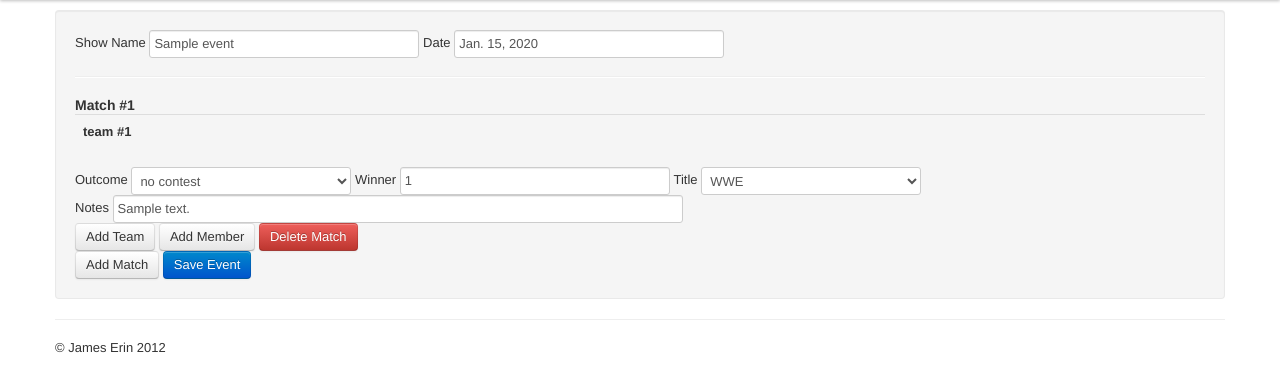
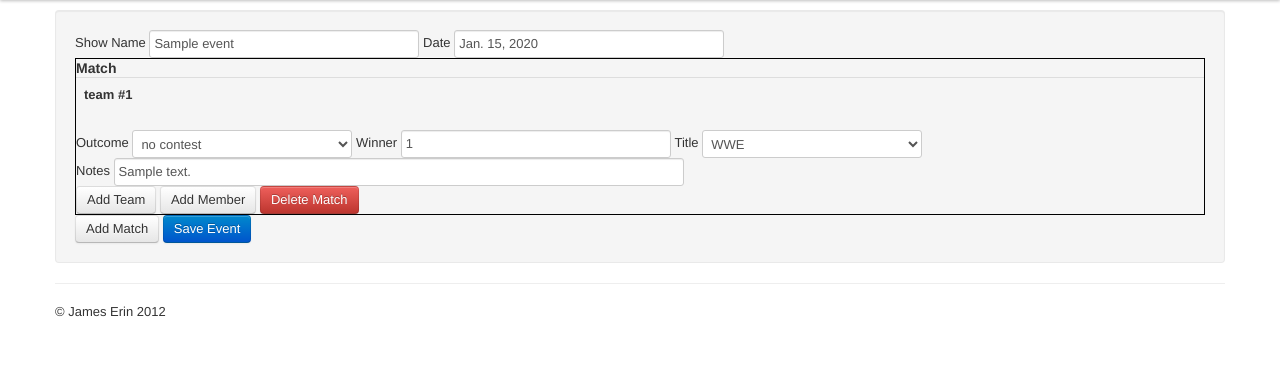
Before and after one commit to jamesturk/fowl, a Django app: page /edit_event/1/ in a window 1280 px wide. Shown: the part 50-442 px from the top of the page. Run offline with Django 3.2, Linux system fonts and the light colour scheme; data comes from the database, SQL or seed files in the repository; tables that the repository leaves empty hold one stand-in row (values such as "Sample post"); lists and menus that the app fills with data are empty; parts of the project's set-up code (start-up, migrations or seed data) failed here and were passed over; some libraries are stand-ins or nearby versions.

Commit message:
basic new event editing, know your role sucka

```diff
--- a/fowl/game/templates/base.html
+++ b/fowl/game/templates/base.html
@@ -22,6 +22,7 @@
       .other { float: right; margin-right:11em; }
       .score-container { float: right; margin-right:20em;}
       .nav { font-size: 120%; padding: 4px 0px;}
+      .matchform { border: 1px solid black; }
     </style>
     <link href="{% static "assets/css/bootstrap-responsive.css" %}" rel="stylesheet">
 
@@ -78,6 +79,8 @@
     <script src="{% static "js/jquery.js" %}"></script>
     <script src="{% static "js/bootstrap-collapse.js" %}"></script>
     <script src="{% static "js/bootstrap-dropdown.js" %}"></script>
+    {% block extrascript %} {% endblock %}
+
     <!--
     <script src="assets/js/bootstrap-transition.js"></script>
     <script src="assets/js/bootstrap-alert.js"></script>
--- a/fowl/game/templates/edit_event.html
+++ b/fowl/game/templates/edit_event.html
@@ -1,4 +1,42 @@
 {% extends "base.html" %}
+
+{% block extrascript %}
+<script>
+    $(document).ready(function() {
+        $('#addMatch').click(function() {
+            var newform = '<div class="matchform"> \
+<h4>Match</h4> \
+<table class="table"> <tbody> \
+    <tr> <th>team #1</th> \
+        <td><input type="text" class="span3" name="members-MATCH_NUM-1" value=""> </td> \
+        <td><input type="text" class="span3" name="members-MATCH_NUM-1" value=""> </td> \
+    </tr> \
+    <tr> <th>team #2</th> \
+        <td><input type="text" class="span3" name="members-MATCH_NUM-2" value=""> </td> \
+        <td><input type="text" class="span3" name="members-MATCH_NUM-2" value=""> </td> \
+    </tr> \
+    <tr> <th>team #3</th> \
+        <td><input type="text" class="span3" name="members-MATCH_NUM-3" value=""> </td> \
+        <td><input type="text" class="span3" name="members-MATCH_NUM-3" value=""> </td> \
+    </tr> \
+</tbody> </table> \
+<label>Outcome</label> <select name="outcome"> \
+{% for val, name in OUTCOMES %} <option value="{{val}}">{{name}}</option> {% endfor %} \
+</select> \
+<label>Winner</label> <input type="text" class="span3" name="winner"> \
+<label>Title</label> <select name="title"> <option value="">(none)</option> \
+{% for val, name in TITLES %} <option value="{{val}}"> {{name}}</option> {% endfor %} \
+</select> <br> \
+<label>Notes</label> <input type="text" class="span6" name="notes"> \
+<br> <button class="btn">Add Team</button> <button class="btn">Add Member</button> <button class="btn btn-danger">Delete Match</button> </div>';
+            var num_matches = $('.matchform').length+1;
+            $('#all-matches').append(newform.replace(/MATCH_NUM/g, num_matches));
+            return false;
+        });
+    });
+</script>
+{% endblock %}
+
 {% block content %}
 <form class="well form-inline" action="." method="post">
     <label>Show Name</label>
@@ -6,12 +44,11 @@
     <input type="text" class="span3" name="name" value="{{event.name}}"
       placeholder="RAW/Smackdown/PPV Name">
     <label>Date</label>
-    <input type="text" class="span3" name="date" value="{{event.date}}"
-      placeholder="YYYY-MM-DD">
+    <input type="text" class="span3" name="date" value="{{event.date}}" placeholder="YYYY-MM-DD">
+    <div id="all-matches">
     {% for match in event.matches %}
-    <!-- match -->
-    <hr>
-    <h4>Match #{{forloop.counter}}</h4>
+    <div class="matchform">
+        <h4>Match</h4>
         <table class="table">
             <tbody>
                 {% for team in match.teams %}
@@ -56,55 +93,11 @@
         <button class="btn">Add Team</button>
         <button class="btn">Add Member</button>
         <button class="btn btn-danger">Delete Match</button>
-    <!-- /match -->
+    </div>
     {% endfor %}
-    <!-- match clean
-    <hr>
-    <h4>Match #2</h4>
-    <table class="table">
-        <thead>
-            <tr>
-                <th>&nbsp;</th>
-                <th>member #1</th>
-                <th>member #2</th>
-                <th>member #3</th>
-            </tr>
-        </thead>
-        <tbody>
-            <tr>
-                <th>team #1</th>
-                <td><input type="text" class="span3"></td>
-                <td><input type="text" class="span3"></td>
-                <td><input type="text" class="span3"></td>
-            </tr>
-            <tr>
-                <th>team #2</th>
-                <td><input type="text" class="span3"></td>
-                <td><input type="text" class="span3"></td>
-                <td><input type="text" class="span3"></td>
-            </tr>
-            <tr>
-                <th>team #3</th>
-                <td><input type="text" class="span3"></td>
-                <td><input type="text" class="span3"></td>
-                <td><input type="text" class="span3"></td>
-            </tr>
-        </tbody>
-    </table>
-    <label>Winner</label>
-    <input type="text" class="span3">
-    <label>Win Type</label>
-    <select>
-        <option>Pin</option>
-        <option>Submission</option>
-        <option>Disqualification</option>
-    </select>
-    <button class="btn">Add Team</button>
-    <button class="btn">Add Member</button>
-    <button class="btn btn-danger">Delete Match</button>
-    /match clean -->
+    </div>
     <div>
-    <button class="btn">Add Match</button>
+    <button class="btn" id="addMatch">Add Match</button>
     {% csrf_token %}
     <input type="submit" value="Save Event" class="btn btn-primary"/>
     </div>
--- a/fowl/game/views.py
+++ b/fowl/game/views.py
@@ -50,10 +50,13 @@ def edit_event(request, event):
                                      'teams': [],
                                     })
 
-        for k,v in request.POST.iterlists():
+        for k, team in request.POST.iterlists():
             if k.startswith('members'):
-                _, match, team = k.split('-')
-                edict['matches'][int(match)-1]['teams'].append(v)
+                _, match, _ = k.split('-')
+                # remove empty strings from team
+                team = [m for m in team if m]
+                if team:
+                    edict['matches'][int(match)-1]['teams'].append(team)
 
         event = Event.from_dict(edict)
         # score the event for all active leagues
```
Lines whose indentation alone changed are shown as unchanged.
